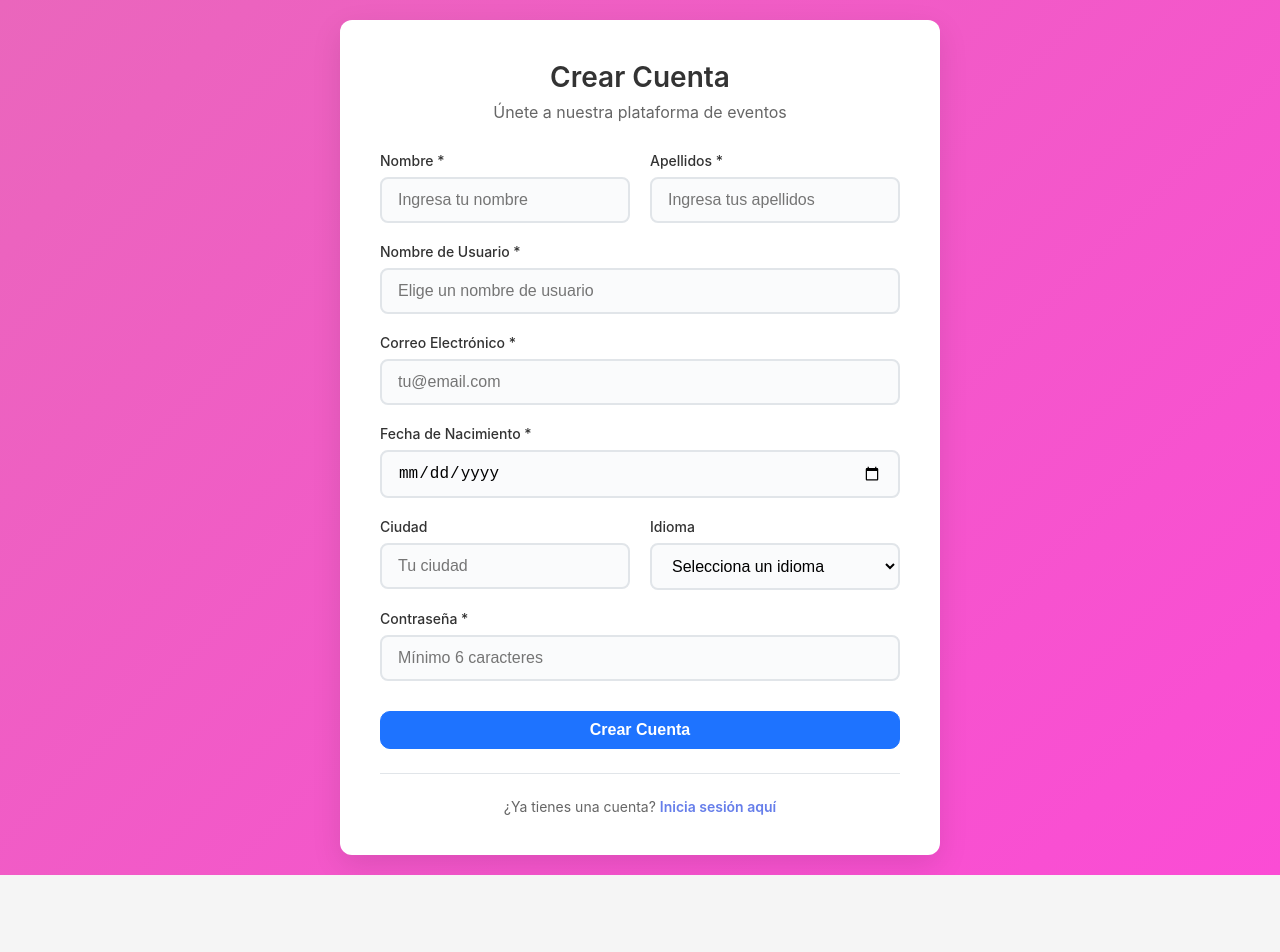
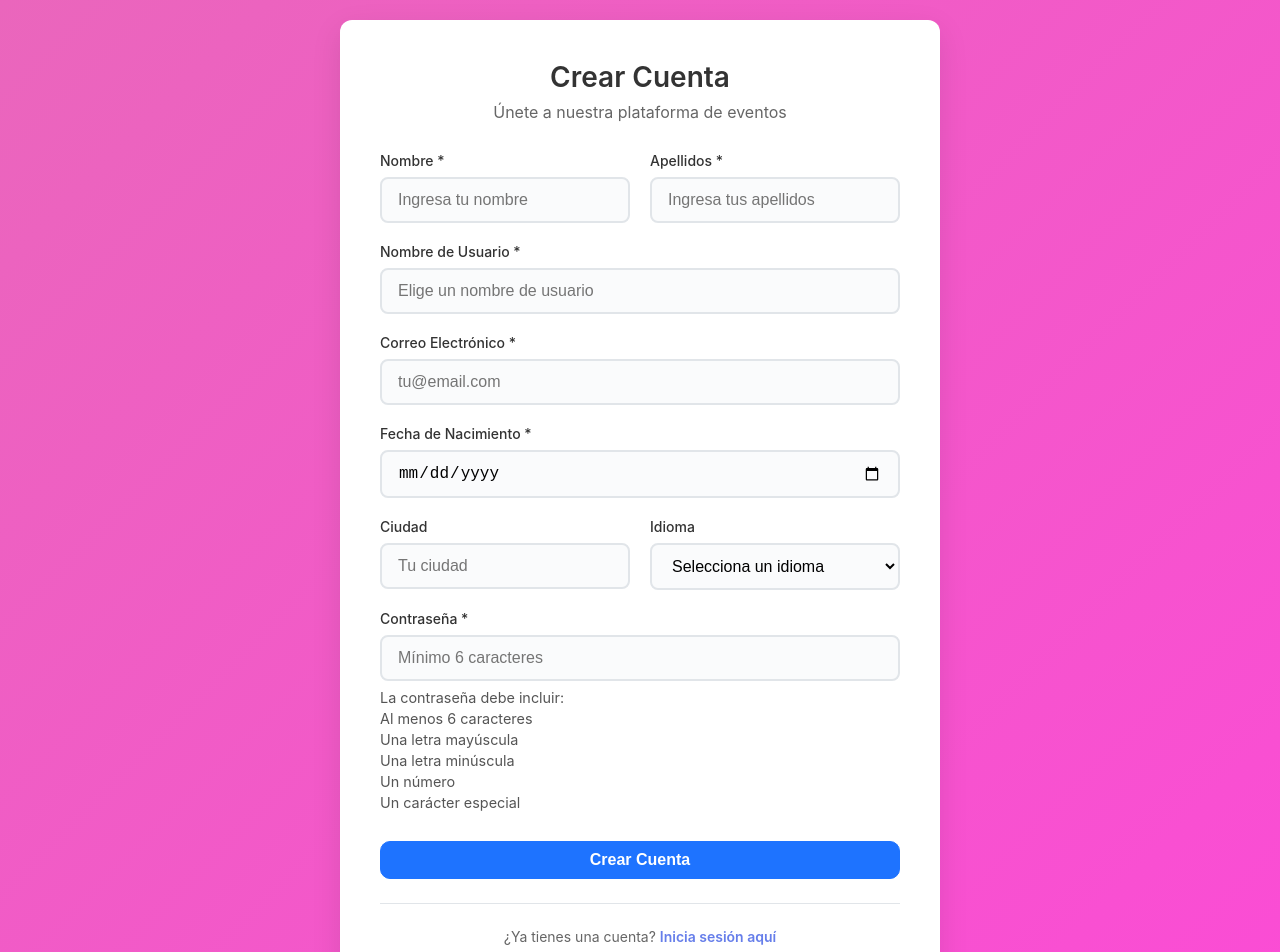
Before and after one commit to UB-ES-2025-A3/ProyectoA3, a React (Create React App) app in the folder frontend/: page /register in a window 1280 px wide. Shown: the top 952 px of the page. Before the commit the page ends 875 px from the top, so only its background shows below. Built offline with nearby package versions, Linux system fonts and the light colour scheme; no server answers.

Commit message:
requisitos contraseña

```diff
--- a/frontend/src/components/users/RegisterForm.css
+++ b/frontend/src/components/users/RegisterForm.css
@@ -155,3 +155,28 @@
   color: #c117f1;
   text-decoration: underline;
 }
+
+.password-requirements {
+  font-size: 0.9rem;
+  color: #555;
+  margin-top: 8px;
+}
+
+.password-requirements ul {
+  list-style: none;
+  padding-left: 0;
+  margin-top: 4px;
+}
+
+.password-requirements li {
+  margin-bottom: 4px;
+  transition: color 0.3s ease;
+}
+
+.password-requirements li.valid {
+  color: #28a745; /* verde */
+}
+
+.password-requirements li.invalid {
+  color: #dc3545; /* rojo */
+}
--- a/frontend/src/components/users/RegisterForm.js
+++ b/frontend/src/components/users/RegisterForm.js
@@ -16,6 +16,13 @@ const RegisterForm = ({ onSuccess, onError }) => {
 
   const [errors, setErrors] = useState({});
   const [isLoading, setIsLoading] = useState(false);
+  const [pwdRequirements, setPwdRequirements] = useState({
+    length: false,
+    uppercase: false,
+    lowercase: false,
+    number: false,
+    specialChar: false
+  });
 
   const handleChange = (e) => {
     const { name, value } = e.target;
@@ -30,6 +37,16 @@ const RegisterForm = ({ onSuccess, onError }) => {
         ...prev,
         [name]: ''
       }));
+    }
+
+    if (name === 'password') {
+      setPwdRequirements({
+        length: value.length >= 6,
+        uppercase: /[A-Z]/.test(value),
+        lowercase: /[a-z]/.test(value),
+        number: /[0-9]/.test(value),
+        specialChar: /[^A-Za-z0-9]/.test(value)
+      });
     }
   };
 
@@ -60,8 +77,11 @@ const RegisterForm = ({ onSuccess, onError }) => {
 
     if (!formData.password) {
       newErrors.password = 'La contraseña es requerida';
-    } else if (formData.password.length < 6) {
-      newErrors.password = 'La contraseña debe tener al menos 6 caracteres';
+    } else {
+      const { length, uppercase, lowercase, number, specialChar } = pwdRequirements;
+      if (!length || !uppercase || !lowercase || !number || !specialChar) {
+        newErrors.password = 'La contraseña no cumple con los requisitos mínimos';
+      }
     }
 
     setErrors(newErrors);
@@ -229,6 +249,16 @@ const RegisterForm = ({ onSuccess, onError }) => {
               onChange={handleChange}
               placeholder="Mínimo 6 caracteres"
             />
+            <div className= "password-requirements">
+              <p>La contraseña debe incluir:</p>
+              <ul>
+                <li className={pwdRequirements.length ? 'met' : 'unmet'}>Al menos 6 caracteres</li>
+                <li className={pwdRequirements.uppercase ? 'met' : 'unmet'}>Una letra mayúscula</li>
+                <li className={pwdRequirements.lowercase ? 'met' : 'unmet'}>Una letra minúscula</li>
+                <li className={pwdRequirements.number ? 'met' : 'unmet'}>Un número</li>
+                <li className={pwdRequirements.specialChar ? 'met' : 'unmet'}>Un carácter especial</li>
+              </ul>
+            </div>
             {errors.password && <div className="error-message">{errors.password}</div>}
           </div>
 
```
